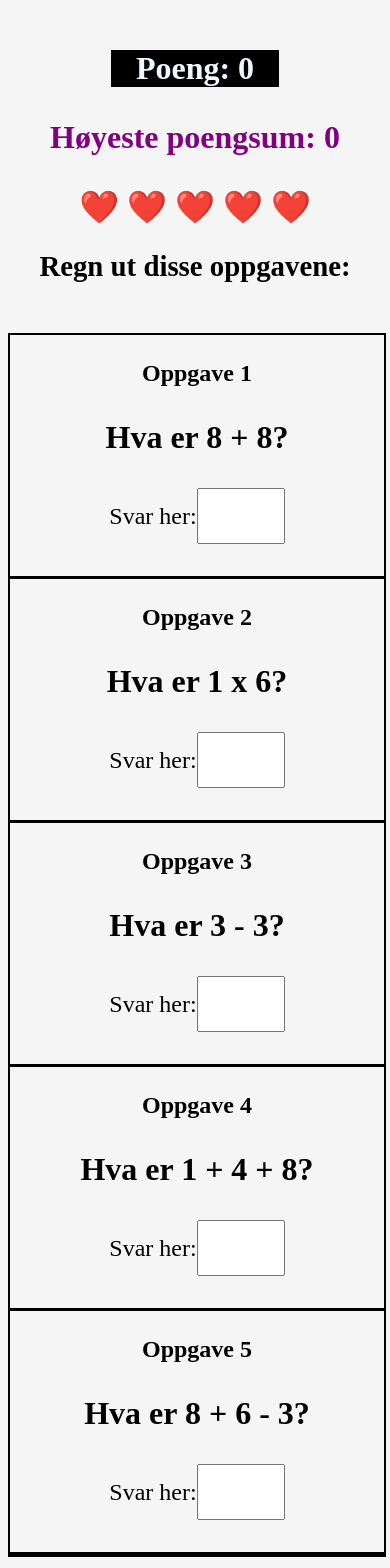
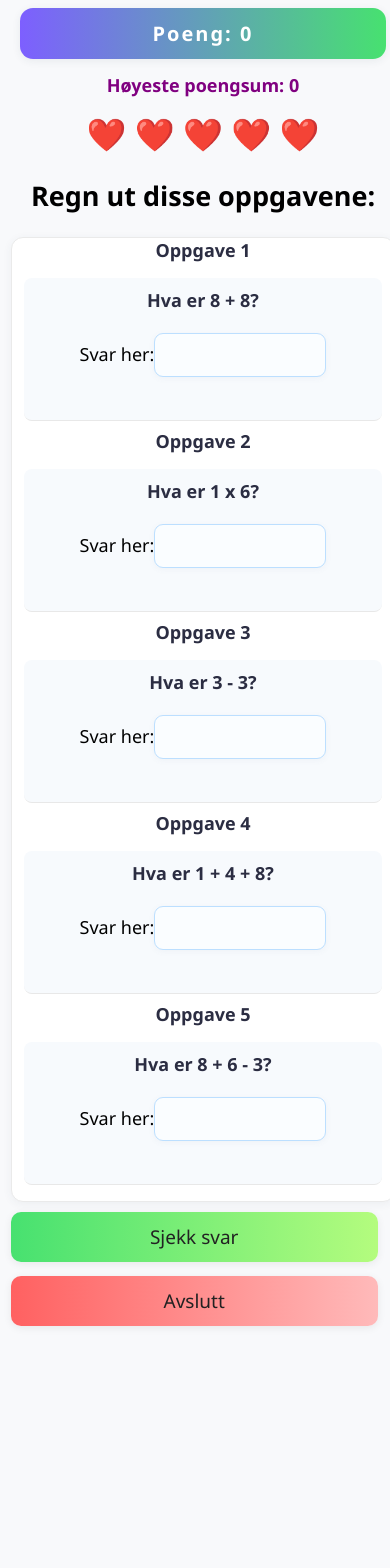
Before and after one commit to Gorgostammos/matte-ving-react, a React (Create React App) app: page / in a window 390 px wide. Shown: the top 1568 px of the page. After the commit the page ends 1348 px from the top, so only its background shows below. Built offline with nearby package versions, Linux system fonts and the light colour scheme.

Commit message:
fikset på noen av funksjonalitet

```diff
--- a/public/index.html
+++ b/public/index.html
@@ -1,43 +1,27 @@
 <!DOCTYPE html>
-<html lang="en">
+<html lang="no">
   <head>
     <meta charset="utf-8" />
     <link rel="icon" href="%PUBLIC_URL%/favicon.ico" />
     <meta name="viewport" content="width=device-width, initial-scale=1" />
-    <meta name="theme-color" content="#000000" />
+    <meta name="theme-color" content="#2b7a78" />
     <meta
       name="description"
-      content="Web site created using create-react-app"
+      content="Test matteferdighetene dine med MatteVing! Gjett, svar og slå highscoren. Proft, gøyalt og lærerikt!"
     />
     <link rel="apple-touch-icon" href="%PUBLIC_URL%/logo192.png" />
-    <!--
-      manifest.json provides metadata used when your web app is installed on a
-      user's mobile device or desktop. See https://developers.google.com/web/fundamentals/web-app-manifest/
-    -->
     <link rel="manifest" href="%PUBLIC_URL%/manifest.json" />
-    <!--
-      Notice the use of %PUBLIC_URL% in the tags above.
-      It will be replaced with the URL of the `public` folder during the build.
-      Only files inside the `public` folder can be referenced from the HTML.
 
-      Unlike "/favicon.ico" or "favicon.ico", "%PUBLIC_URL%/favicon.ico" will
-      work correctly both with client-side routing and a non-root public URL.
-      Learn how to configure a non-root public URL by running `npm run build`.
-    -->
-    <title>React App</title>
+    <!-- Open Graph for deling -->
+    <meta property="og:title" content="MatteVing – Norsk mattequiz" />
+    <meta property="og:description" content="Test matteferdighetene dine og slå highscoren i MatteVing!" />
+    <meta property="og:image" content="%PUBLIC_URL%/logo192.png" />
+    <meta property="og:type" content="website" />
+
+    <title>MatteVing – mattequiz</title>
   </head>
   <body>
-    <noscript>You need to enable JavaScript to run this app.</noscript>
+    <noscript>Aktiver JavaScript for å bruke denne appen.</noscript>
     <div id="root"></div>
-    <!--
-      This HTML file is a template.
-      If you open it directly in the browser, you will see an empty page.
-
-      You can add webfonts, meta tags, or analytics to this file.
-      The build step will place the bundled scripts into the <body> tag.
-
-      To begin the development, run `npm start` or `yarn start`.
-      To create a production bundle, use `npm run build` or `yarn build`.
-    -->
   </body>
 </html>
--- a/src/App.js
+++ b/src/App.js
@@ -127,11 +127,13 @@ export default function App() {
     let noenFeil = false;
     let nyeTilbakemeldinger = [...tilbakemeldinger];
     let nyPoeng = poeng;
+
     oppgaver.forEach((oppgave, i) => {
-      const brukerSvar = Number(input[i]);
-      if (isNaN(brukerSvar)) {
+      const brukerSvar = input[i];
+      if (brukerSvar === "" || brukerSvar === null || typeof brukerSvar === "undefined") {
         nyeTilbakemeldinger[i] = "Skriv inn et tall.";
-      } else if (brukerSvar === oppgave.fasit) {
+        noenFeil = true;
+      } else if (Number(brukerSvar) === oppgave.fasit) {
         nyeTilbakemeldinger[i] = "✅ Riktig!";
         nyPoeng++;
         riktige++;
--- a/src/index.css
+++ b/src/index.css
@@ -2,17 +2,24 @@ body {
   text-align: center;
   font-size: larger;
   margin-top: 50px;
-  background-color: whitesmoke;
+  background-color: #f8f9fb;
+  font-family: 'Segoe UI', 'Roboto', 'Arial', sans-serif;
+  padding: 0 3vw;
 }
 
 h1#Poeng {
   display: block;
   font-size: xx-large;
   font-weight: bold;
-  background-color: black;
-  color: aliceblue;
-  width: 25%;
-  margin: auto;
+  background: linear-gradient(90deg, #7d5fff 0%, #47e170 100%);
+  color: #fff;
+  width: 320px;
+  max-width: 90vw;
+  margin: 22px auto 32px auto;
+  border-radius: 16px;
+  box-shadow: 0 4px 12px rgba(44,62,80,0.10);
+  letter-spacing: 2px;
+  padding: 18px 0;
 }
 
 article#main {
@@ -20,12 +27,15 @@ article#main {
   flex-direction: column;
   flex-wrap: nowrap;
   margin-bottom: 20px;
-  border: 2px solid black;
-  width: 80%;
+  border: 2px solid #ebebeb;
+  width: 9 0%;
   height: auto;
   margin-left: auto;
   margin-right: auto;
-  margin-top: 50px;
+  margin-top: 32px;
+  border-radius: 20px;
+  box-shadow: 0 4px 24px rgba(0,0,0,0.08);
+  background: #fff;
 }
 
 h3 {
@@ -35,24 +45,29 @@ h3 {
   margin: auto;
   margin-top: 10px;
   padding-top: 15px;
+  padding-bottom: 15px;
   font-size: 36px;
+  color: #2b2d42;
 }
-
 
 article.oppgaver {
   display: flex;
   justify-content: center;
   align-items: baseline;
   gap: 20px;
-  padding: 70px;
-  border-bottom: 1px solid black;
+  padding: 40px 10vw;
+  border-bottom: 1px solid #efefef;
   font-size: 32px;
-
+  border-radius: 14px;
+  background: #f5f7fa;
+  box-shadow: 0 2px 12px rgba(44,62,80,0.06);
+  margin-bottom: 18px;
 }
 
 p {
   font-size: 32px;
   font-weight: bold;
+  color: #2b2d42;
 }
 
 p#tilbakemelding,
@@ -60,9 +75,10 @@ p#tilbakemelding,
 #tilbakemelding2,
 #tilbakemelding3,
 #tilbakemelding4 {
-  padding-left: 5px;
+  padding-left: 10px;
+  font-weight: normal;
+  font-size: 20px;
 }
-
 
 input[type=number]::-webkit-inner-spin-button,
 input[type=number]::-webkit-outer-spin-button {
@@ -73,13 +89,23 @@ input[type=number] {
   -moz-appearance: textfield;
 }
 
-
 input {
   height: 50px;
-  width: 80px;
+  width: 90px;
   font-weight: normal;
   font-size: 32px;
   justify-items: center;
+  border-radius: 10px;
+  border: 1.5px solid #c4c4c4;
+  outline: none;
+  transition: border 0.15s, box-shadow 0.18s;
+  box-shadow: 0 1.5px 6px rgba(100, 120, 160, 0.06);
+  padding: 0 14px;
+  background: #fafdff;
+}
+input:focus {
+  border: 2px solid #47e170;
+  box-shadow: 0 0 0 2px #b4fc7e77;
 }
 
 section#knapper {
@@ -87,63 +113,136 @@ section#knapper {
   justify-content: center;
   align-items: baseline;
   gap: 65px;
+  margin-top: 32px;
+  margin-bottom: 30px;
+}
+
+button#sjekkSvar, button#avsluttSpill {
+  font-size: 28px;
+  border-radius: 12px;
+  padding: 16px 38px;
+  border: none;
+  box-shadow: 0 2px 8px rgba(0,0,0,0.07);
+  transition: background 0.2s, transform 0.1s;
+  font-family: inherit;
+  min-width: 120px;
+  min-height: 54px;
+  margin-bottom: 8px;
 }
 
 button#sjekkSvar {
-  font-size: 35px;
-  background-color: greenyellow;
-  border-radius: 10px;
-  color: black;
+  background: linear-gradient(90deg, #47e170 0%, #b4fc7e 100%);
+  color: #222;
+}
+button#sjekkSvar:hover {
+  background: linear-gradient(90deg, #43d856 0%, #eaffd5 100%);
+  transform: translateY(-2px) scale(1.03);
 }
 
 button#avsluttSpill {
-  font-size: 35px;
-  background-color: red;
-  border-radius: 10px;
-  color: black;
+  background: linear-gradient(90deg, #ff6161 0%, #ffbaba 100%);
+  color: #222;
+}
+button#avsluttSpill:hover {
+  background: linear-gradient(90deg, #ff3232 0%, #fff0f0 100%);
+  transform: translateY(-2px) scale(1.03);
 }
 
 @media only screen and (max-width: 600px) {
+  body {
+    font-size: 18px;
+    padding: 0;
+    margin-top: 0;
+    background: #f8f9fb;
+  }
+
+  #root {
+    width: 100vw;
+    min-height: 100vh;
+    margin: 0;
+    padding: 0;
+    display: flex;
+    justify-content: center;
+  }
+
   h1#Poeng {
-      width: 45%;
+    width: 94vw;
+    max-width: 99vw;
+    font-size: 20px;
+    padding: 12px 0;
+    margin: 8px auto 14px auto;
+    border-radius: 13px;
+    box-shadow: 0 2px 8px rgba(44,62,80,0.08);
   }
 
   article#main {
-      width: 100%;
-      height: auto;
+    width: 98vw;
+    max-width: 98vw;
+    min-width: 0;
+    margin-top: 6px;
+    margin-bottom: 10px;
+    border-radius: 12px;
+    padding: 0 0 8px 0;
+    box-shadow: 0 2px 10px rgba(44,62,80,0.06);
+    border: 1px solid #eaeaea;
+    background: #fff;
   }
 
   article.oppgaver {
-      display: grid;
-      justify-content: center;
-      border-bottom: 3px solid;
-      justify-items: center;
-      width: 100%;
-      margin: auto;
-      gap: 0px;
-      padding: 0px;
+    display: flex;
+    flex-direction: column;
+    align-items: center;
+    border-bottom: 1px solid #e8e8e8;
+    width: 92vw;
+    max-width: 96vw;
+    margin: 8px auto;
+    gap: 10px;
+    padding: 10px 0 18px 0;
+    box-shadow: none;
+    border-radius: 8px;
+    background: #f7fafd;
+    font-size: 18px;
+  }
+
+  h3 {
+    font-size: 18px;
+    margin: 0 0 8px 0;
+    padding: 0;
   }
 
   p {
-      font-size: xx-large;
-  }
-
-  section {
-      font-size: x-large;
-  }
-
-  h3 {
-      font-size: x-large;
+    font-size: 18px;
+    margin: 0 0 8px 0;
   }
 
   input {
-      font-size: x-large;
+    font-size: 18px;
+    width: 70vw;
+    max-width: 150px;
+    height: 42px;
+    margin: 3px 0 7px 0;
+    border-radius: 9px;
+    padding: 0 10px;
+    border: 1.2px solid #bcdfff;
+  }
+
+  section#knapper {
+    flex-direction: column;
+    gap: 8px;
+    margin-top: 8px;
+    margin-bottom: 8px;
+    width: 96vw;
+    max-width: 99vw;
   }
 
   button#sjekkSvar,
   button#avsluttSpill {
-      font-size: 25px;
-      padding: 3px;
+    font-size: 19px;
+    padding: 12px 0;
+    min-width: 94vw;
+    max-width: 99vw;
+    min-height: 44px;
+    border-radius: 10px;
+    margin-bottom: 6px;
   }
-
 }
```
